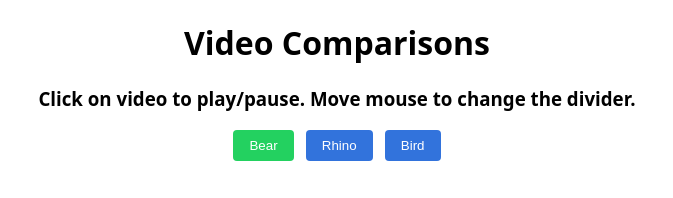
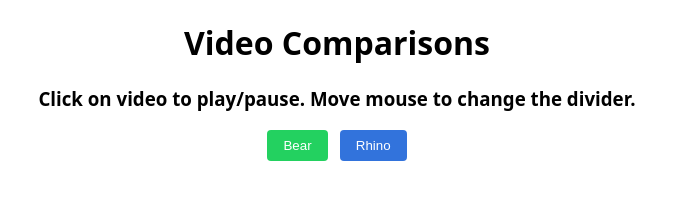
Before and after one commit to Instant4D/Instant4D, a plain HTML site: page videoComparer.html in a window 1280 px wide. Shown: the top 198 px of the page, without its empty margins (303-976 px from the left). Drawn offline with Linux system fonts and the light colour scheme.

Commit message:
fix the comparer

```diff
--- a/videoComparer.html
+++ b/videoComparer.html
@@ -206,7 +206,7 @@
     <div class="carousel-nav">
       <button class="nav-btn active" onclick="showComparison(0)">Bear</button>
       <button class="nav-btn" onclick="showComparison(1)">Rhino</button>
-      <button class="nav-btn" onclick="showComparison(2)">Bird</button>
+      <!-- <button class="nav-btn" onclick="showComparison(2)">Bird</button> -->
     </div>
 
     <!-- Bear Comparison -->
```
